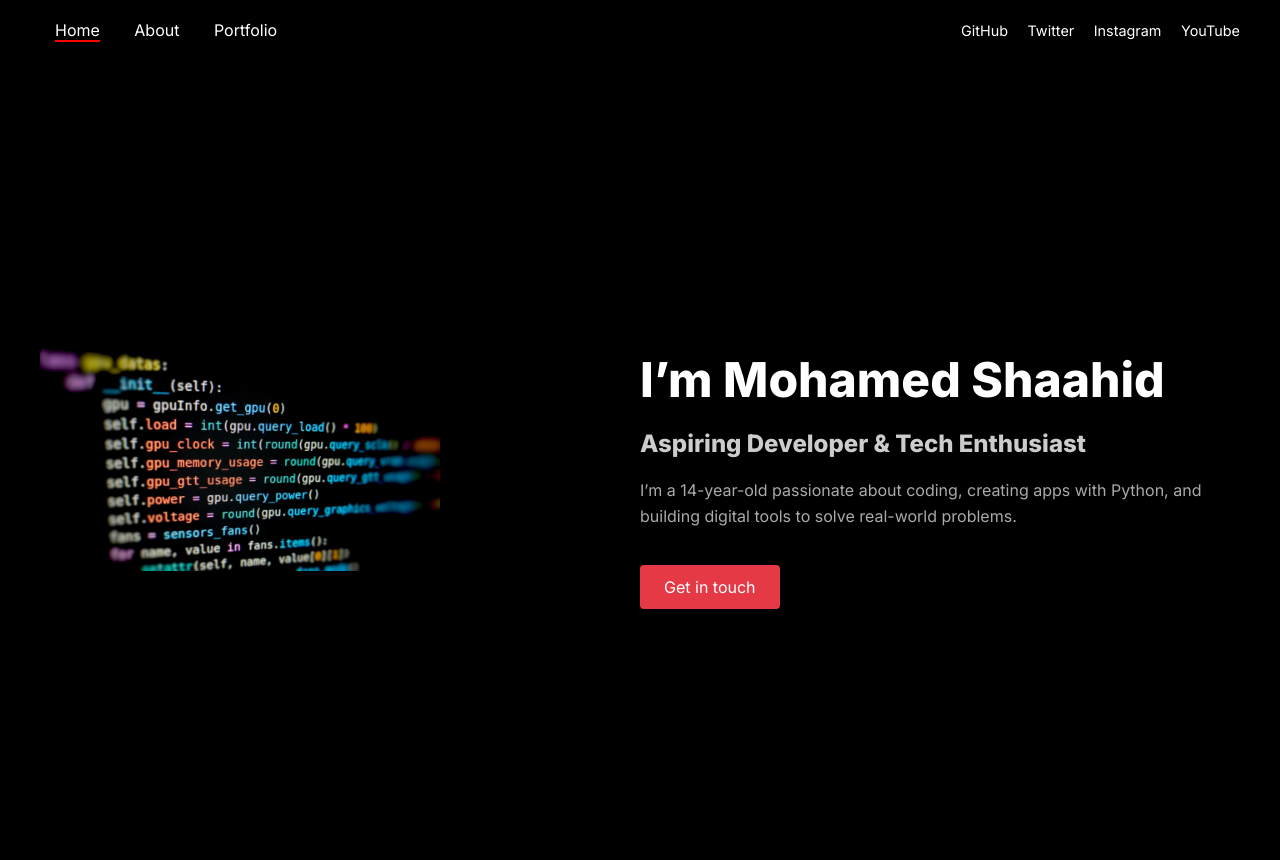
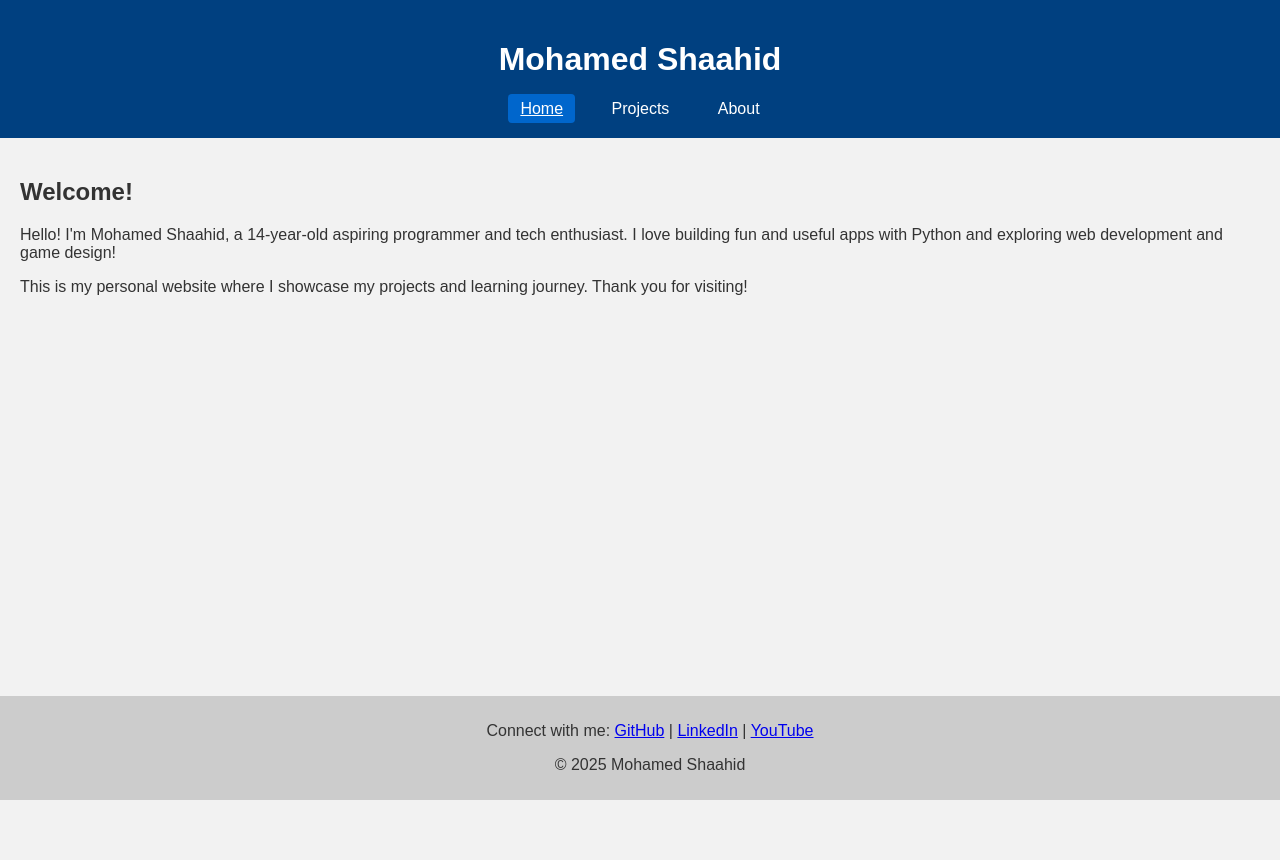
Before and after one commit to shaahidspace/shaahid-portfolio, a Flask app: page / in a window 1280 px wide. After the commit the page ends 800 px from the top, so only its background shows below. Run offline with Flask 3, Linux system fonts and the light colour scheme.

Commit message:
Updated code to the blue themed

```diff
--- a/app.py
+++ b/app.py
@@ -1,4 +1,4 @@
-from flask import Flask, render_template, request
+from flask import Flask, render_template
 
 app = Flask(__name__)
 
--- a/static/css/style.css
+++ b/static/css/style.css
@@ -1,73 +1,48 @@
 body {
+    font-family: Arial, sans-serif;
     margin: 0;
-    font-family: 'Inter', sans-serif;
-    background-color: #000;
-    color: white;
+    padding: 0;
+    background-color: #f2f2f2;
+    color: #333;
 }
 header {
-    display: flex;
-    justify-content: space-between;
-    align-items: center;
-    padding: 20px 40px;
-    background-color: black;
+    background-color: #004080;
     color: white;
+    padding: 20px;
+    text-align: center;
 }
 nav a {
-    margin: 0 15px;
     color: white;
+    margin: 0 10px;
     text-decoration: none;
-    font-weight: 500;
+    padding: 6px 12px;
+    border-radius: 4px;
 }
-nav a.active {
-    border-bottom: 2px solid red;
+nav a.active, nav a:hover {
+    background-color: #0066cc;
+    text-decoration: underline;
 }
-.nav-right a {
-    margin-left: 15px;
-    color: white;
-    text-decoration: none;
-    font-size: 0.9em;
+main {
+    padding: 20px;
 }
-.hero {
-    display: flex;
-    align-items: center;
-    justify-content: space-between;
-    padding: 40px;
-    background-color: #000;
-    min-height: 90vh;
+footer {
+    background-color: #ccc;
+    text-align: center;
+    padding: 10px;
+    position: fixed;
+    bottom: 0;
+    width: 100%;
 }
-.hero-left img {
-    width: 400px;
-    border-radius: 8px;
+section {
+    margin-bottom: 50px;
 }
-.hero-right {
-    max-width: 600px;
-}
-.hero-right h1 {
-    font-size: 48px;
-    font-weight: 800;
+section ul li {
     margin-bottom: 10px;
 }
-.hero-right h2 {
-    font-size: 24px;
-    color: #ccc;
-    margin-bottom: 20px;
+section ul li a {
+    text-decoration: none;
+    color: #004080;
 }
-.hero-right p {
-    font-size: 16px;
-    color: #aaa;
-    line-height: 1.6;
+section ul li a:hover {
+    text-decoration: underline;
 }
-.btn {
-    background-color: #e63946;
-    color: white;
-    padding: 12px 24px;
-    text-decoration: none;
-    border-radius: 4px;
-    margin-top: 20px;
-    display: inline-block;
-}
-.btn:hover {
-    background-color: #d62839;
-}
-
-/* Add styling for About and Projects pages if needed */
--- a/templates/about.html
+++ b/templates/about.html
@@ -1,7 +1,5 @@
 {% extends 'base.html' %}
-
 {% block title %}About - Mohamed Shaahid{% endblock %}
-
 {% block content %}
 <section>
     <h2>About Me</h2>
--- a/templates/base.html
+++ b/templates/base.html
@@ -1,32 +1,30 @@
 <!DOCTYPE html>
 <html lang="en">
 <head>
-    <meta charset="UTF-8" />
-    <meta name="viewport" content="width=device-width, initial-scale=1" />
+    <meta charset="UTF-8">
+    <meta name="viewport" content="width=device-width, initial-scale=1.0">
     <title>{% block title %}Mohamed Shaahid - Portfolio{% endblock %}</title>
-    <link rel="stylesheet" href="{{ url_for('static', filename='css/style.css') }}" />
-    <link rel="preconnect" href="https://fonts.googleapis.com" />
-    <link rel="preconnect" href="https://fonts.gstatic.com" crossorigin />
-    <link href="https://fonts.googleapis.com/css2?family=Inter:wght@400;600;800&display=swap" rel="stylesheet" />
+    <link rel="stylesheet" href="{{ url_for('static', filename='css/style.css') }}">
 </head>
 <body>
     <header>
-        <div class="nav-left">
-            <nav>
-                <a href="/" class="{% if request.path == '/' %}active{% endif %}">Home</a>
-                <a href="/about" class="{% if request.path == '/about' %}active{% endif %}">About</a>
-                <a href="/projects" class="{% if request.path == '/projects' %}active{% endif %}">Portfolio</a>
-            </nav>
-        </div>
-        <div class="nav-right">
-            <a href="https://github.com/shaahid-dev" target="_blank">GitHub</a>
-            <a href="https://twitter.com" target="_blank">Twitter</a>
-            <a href="https://instagram.com" target="_blank">Instagram</a>
-            <a href="https://www.youtube.com/@shaahidtech" target="_blank">YouTube</a>
-        </div>
+        <h1>Mohamed Shaahid</h1>
+        <nav>
+            <a href="/" class="{% if request.path == '/' %}active{% endif %}">Home</a>
+            <a href="/projects" class="{% if request.path == '/projects' %}active{% endif %}">Projects</a>
+            <a href="/about" class="{% if request.path == '/about' %}active{% endif %}">About</a>
+        </nav>
     </header>
     <main>
         {% block content %}{% endblock %}
     </main>
+    <footer>
+        <p>Connect with me:
+            <a href="https://github.com/shaahid-dev" target="_blank">GitHub</a> |
+            <a href="https://linkedin.com/in/shaahid" target="_blank">LinkedIn</a> |
+            <a href="https://www.youtube.com/@shaahidtech" target="_blank">YouTube</a>
+        </p>
+        <p>&copy; 2025 Mohamed Shaahid</p>
+    </footer>
 </body>
 </html>
--- a/templates/index.html
+++ b/templates/index.html
@@ -1,17 +1,9 @@
 {% extends 'base.html' %}
-
 {% block title %}Home - Mohamed Shaahid{% endblock %}
-
 {% block content %}
-<section class="hero">
-    <div class="hero-left">
-        <img src="{{ url_for('static', filename='images/hero.jpg') }}" alt="Mohamed Shaahid" />
-    </div>
-    <div class="hero-right">
-        <h1>I’m Mohamed Shaahid</h1>
-        <h2>Aspiring Developer & Tech Enthusiast</h2>
-        <p>I’m a 14-year-old passionate about coding, creating apps with Python, and building digital tools to solve real-world problems.</p>
-        <a href="/about" class="btn">Get in touch</a>
-    </div>
+<section>
+    <h2>Welcome!</h2>
+    <p>Hello! I'm Mohamed Shaahid, a 14-year-old aspiring programmer and tech enthusiast. I love building fun and useful apps with Python and exploring web development and game design!</p>
+    <p>This is my personal website where I showcase my projects and learning journey. Thank you for visiting!</p>
 </section>
 {% endblock %}
--- a/templates/projects.html
+++ b/templates/projects.html
@@ -1,7 +1,5 @@
 {% extends 'base.html' %}
-
 {% block title %}Projects - Mohamed Shaahid{% endblock %}
-
 {% block content %}
 <section>
     <h2>Projects</h2>
```
Also changed, not shown: static/images/hero.jpg (deleted).
